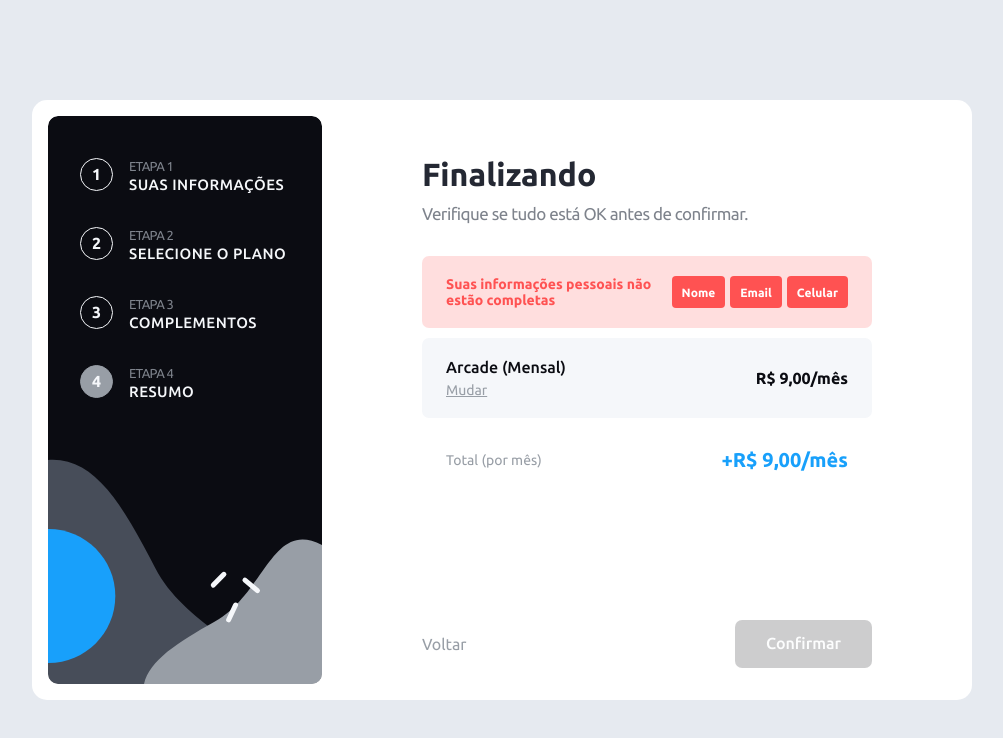
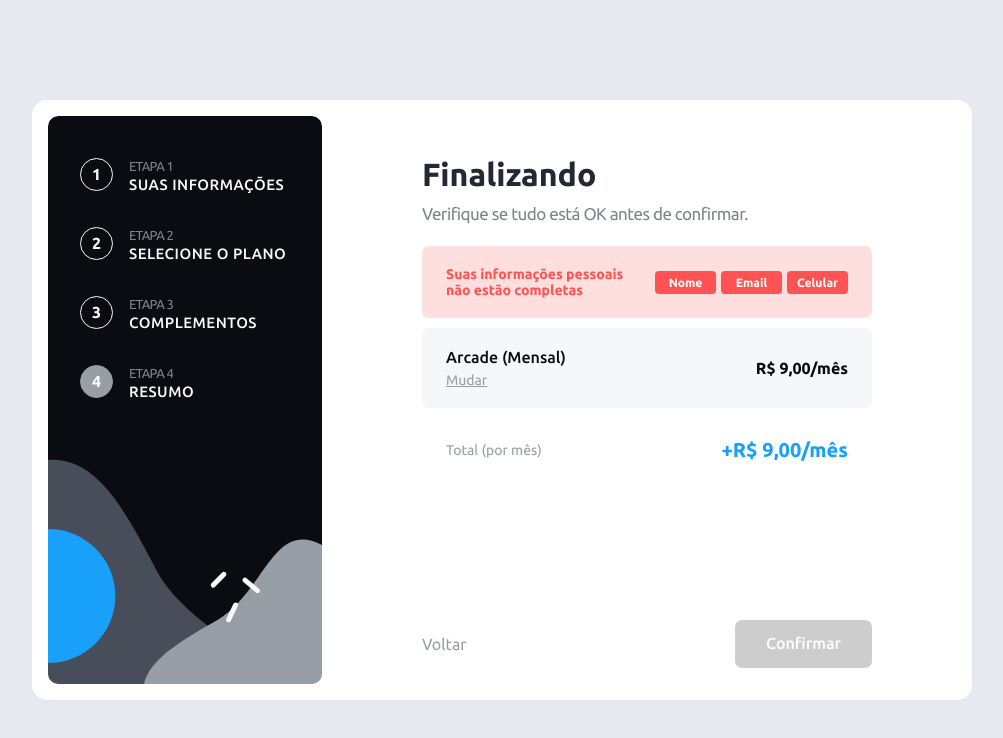
Before and after one commit to rafaelvieiracosta/form-multi-step, a Vue app: page /summary in a window 1280 px wide. Shown: the top 738 px of the page, without its empty margins (138-1141 px from the left). Built offline with nearby package versions, Linux system fonts and the light colour scheme.

Commit message:
fix: error alert in `finishingUp`

```diff
--- a/src/views/finishingUp.vue
+++ b/src/views/finishingUp.vue
@@ -137,14 +137,16 @@ export default {
 /* ERRORS THAT APPEAR IF personalInfo IS MISSING */
 .section-error {
   display: flex;
+  align-items: center;
   justify-content: space-between;
+  gap: 20px;
   text-decoration: none;
 }
 .section-error {
   background-color: #ff525230;
   padding: 20px 24px;
   border-radius: 7px;
-  margin-top: 32px;
+  margin-top: 22px;
 }
 .section-error-title {
   font-size: 14px;
@@ -153,17 +155,26 @@ export default {
 }
 .section-error-itens {
   display: flex;
+  justify-content: flex-end;
+  flex-wrap: wrap;
   gap: 5px;
 }
 .section-error-itens-item {
   display: flex;
   align-items: center;
+  justify-content: center;
+  width: 61px;
   padding: 5px 10px;
   background-color: var(--e1);
   color: var(--c0);
   font-weight: 700;
   font-size: 12px;
   border-radius: 4px;
+}
+@media (min-width: 768px) {
+  .section-error-itens {
+    flex-wrap: nowrap;
+  }
 }
 
 /* NAME AND PRICE OF THE SELECTED PLAN */
```
